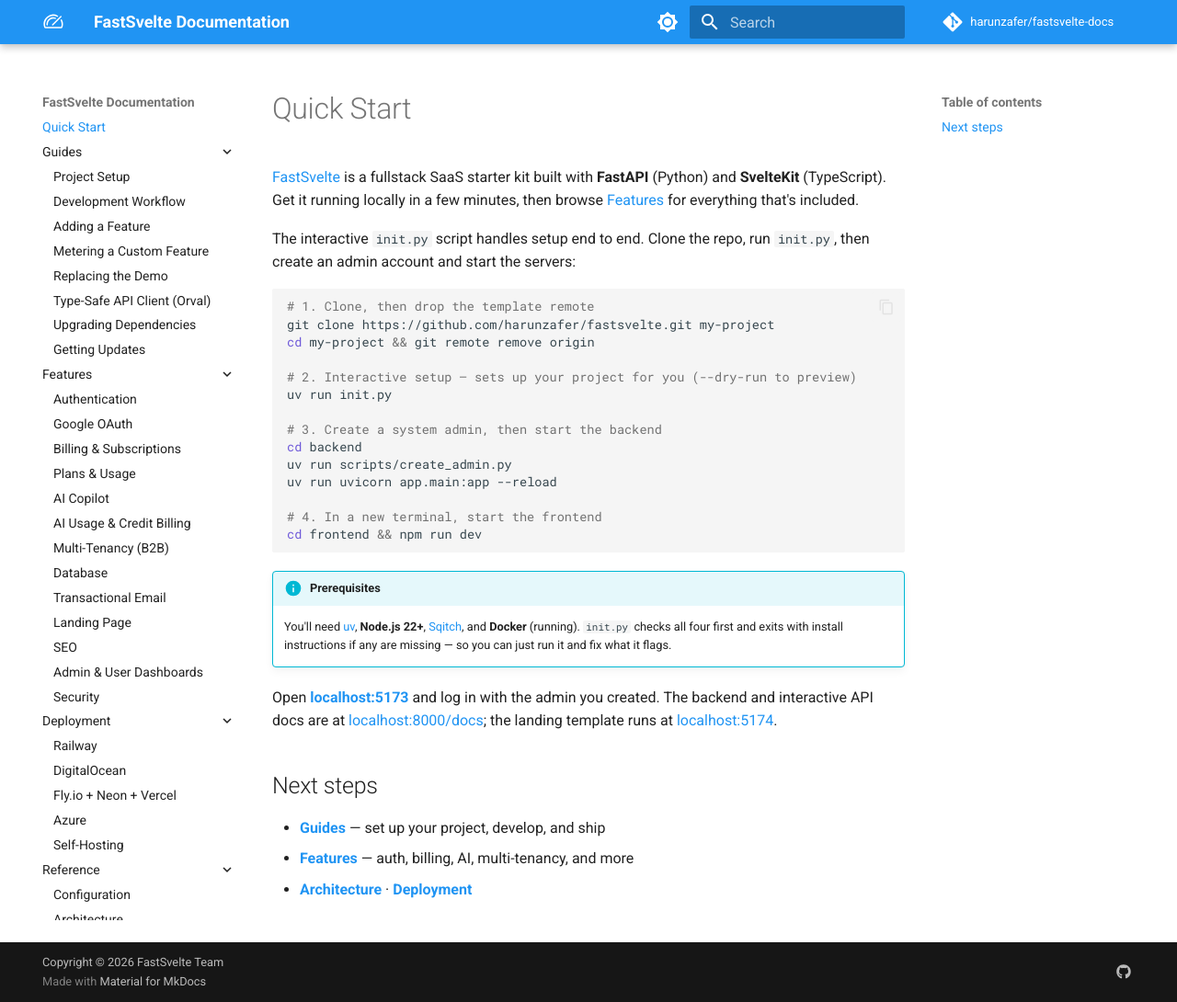
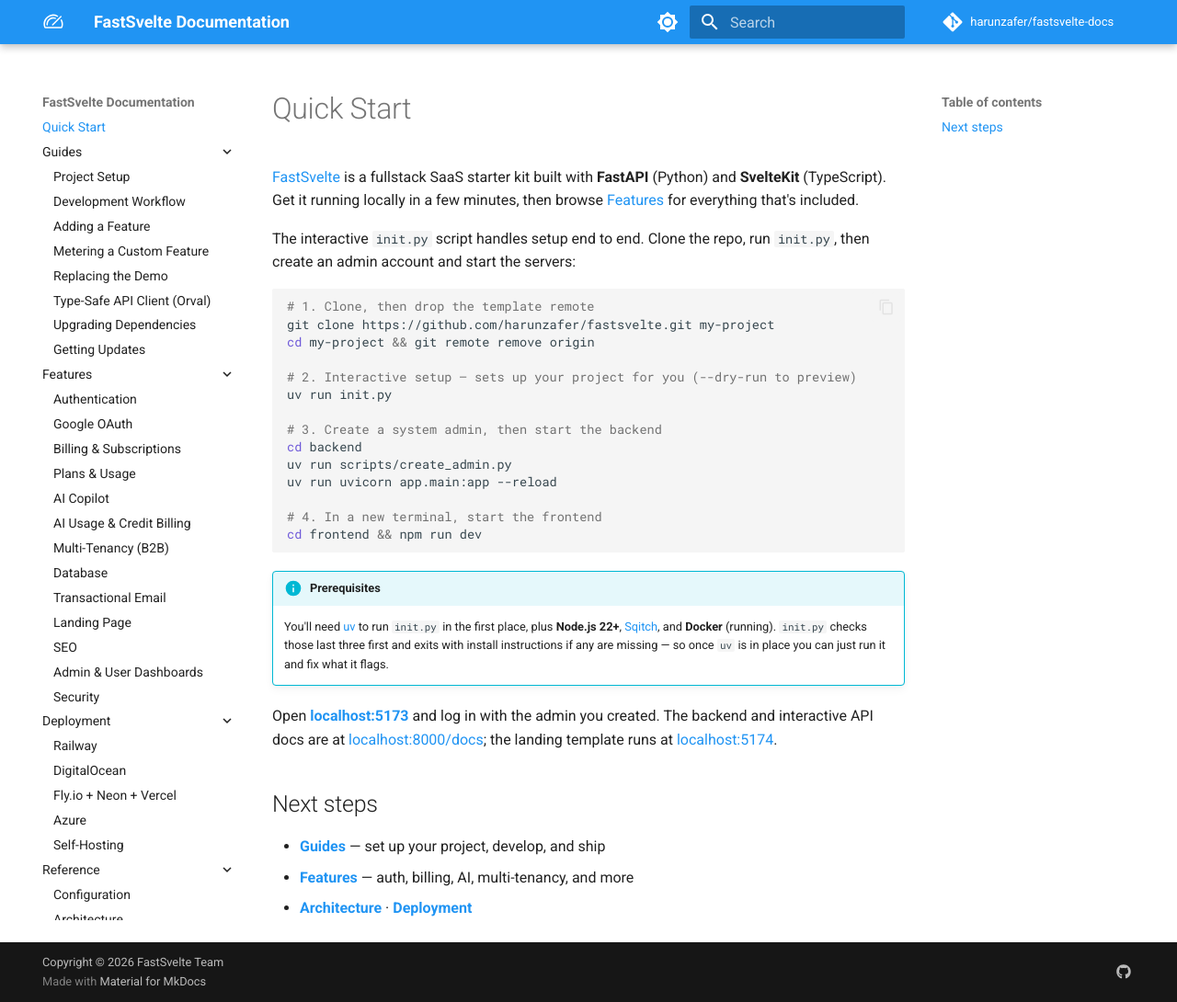
Before and after one commit to harunzafer/fastsvelte-docs, an MkDocs documentation site: the page built from docs/index.md, in a window 1280 px wide and 1090 px high. Shown: the whole window at 92% size. Built offline with MkDocs 1.6.1 and Material for MkDocs 9.7.7, drawn with Linux system fonts in a browser that asks for light colours; comment, search, counter and statistics services are not loaded.

Commit message:
docs: clarify uv is required to run init.py, not checked by it

```diff
--- a/docs/index.md
+++ b/docs/index.md
@@ -28,7 +28,7 @@ cd frontend && npm run dev
 
 !!! info "Prerequisites"
 
-    You'll need [uv](https://docs.astral.sh/uv/#installation), **Node.js 22+**, [Sqitch](https://sqitch.org/download/), and **Docker** (running). `init.py` checks all four first and exits with install instructions if any are missing — so you can just run it and fix what it flags.
+    You'll need [uv](https://docs.astral.sh/uv/#installation) to run `init.py` in the first place, plus **Node.js 22+**, [Sqitch](https://sqitch.org/download/), and **Docker** (running). `init.py` checks those last three first and exits with install instructions if any are missing — so once `uv` is in place you can just run it and fix what it flags.
 
 Open **[localhost:5173](http://localhost:5173)** and log in with the admin you created. The backend and interactive API docs are at [localhost:8000/docs](http://localhost:8000/docs); the landing template runs at [localhost:5174](http://localhost:5174).
 
```
